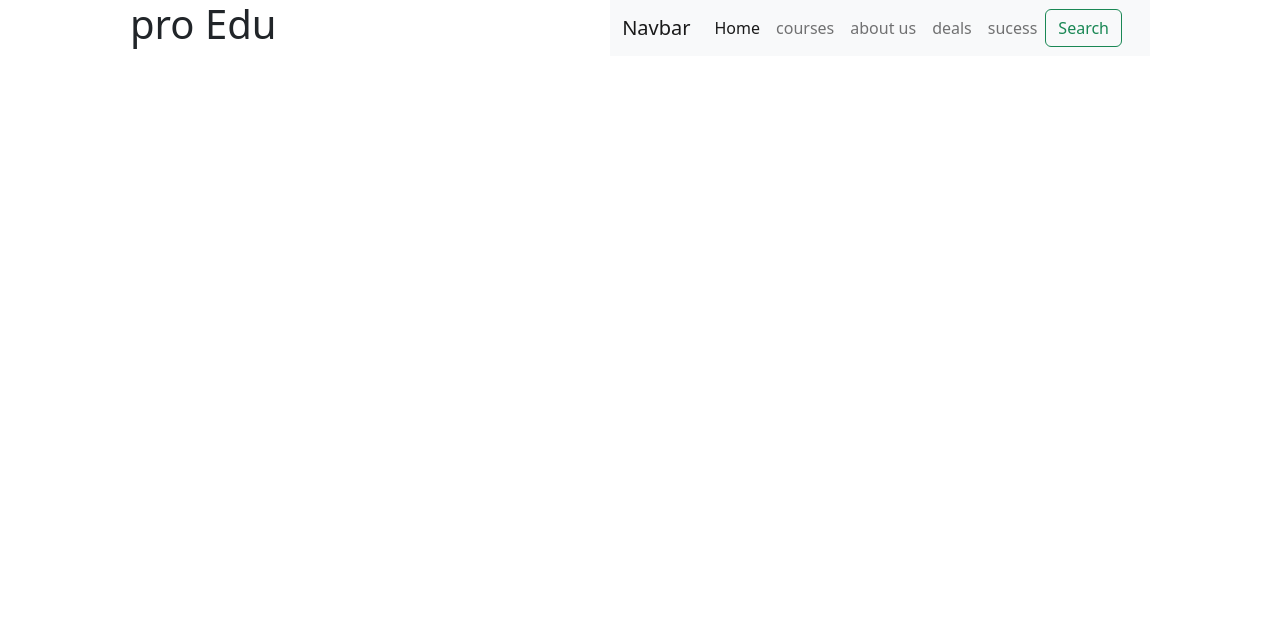
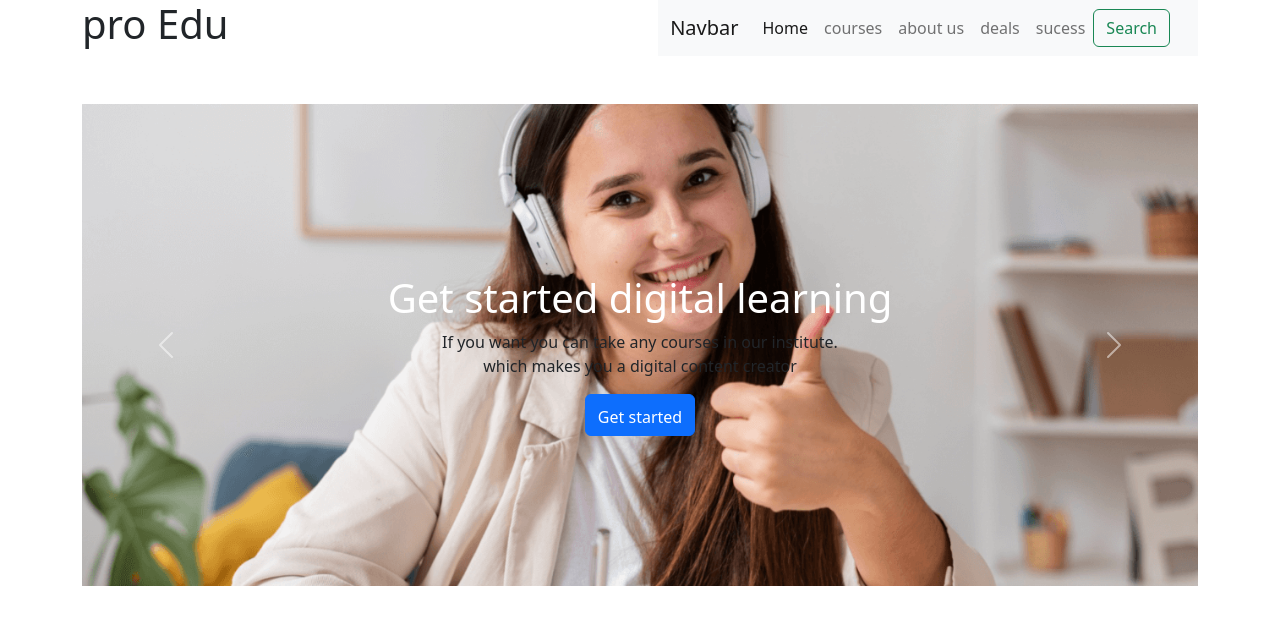
Before and after one commit to niaz-abir/third-assignment, a plain HTML site: page index.html in a window 1280 px wide. Drawn offline with nearby package versions, Linux system fonts and the light colour scheme.

Commit message:
second commit

```diff
--- a/index.css
+++ b/index.css
@@ -0,0 +1,16 @@
+.carousel-inner {
+  background-image: url(cover/cover-1.png);
+  background-position: center;
+  background-size: cover;
+}
+.info {
+  text-align: center;
+  padding-top: 150px;
+  padding-bottom: 150px;
+}
+.info h1 {
+  padding-top: 20px;
+}
+.info button {
+  padding-top: 10px;
+}
--- a/index.html
+++ b/index.html
@@ -17,9 +17,9 @@
       <section class="container">
         <div class="d-flex justify-content-between">
           <div >
-            <h1 class="h1 ms-5">pro Edu</h1>
+            <h1 class="h1 ">pro Edu</h1>
           </div>
-          <div class="me-5">
+          <div >
             <nav class="navbar navbar-expand-lg bg-light">
               <div class="container-fluid">
                 <a class="navbar-brand" href="#">Navbar</a>
@@ -71,9 +71,31 @@
       <!--navbar end here-->
 
   <!--heading sections start here-->
-      <section class="container">
+      <section class="container mt-5">
+        <div id="carouselExampleControls" class="carousel slide" data-bs-ride="carousel">
+            <div class="carousel-inner">
+            <div class="row ">
+
+            <div class="col info">
+                <h1 class="text-white">Get started digital learning</h1>
+                <p>If you want you can take any courses in our institute.<br>which makes you a digital content creator</p>
+                <button class="btn btn-primary">Get started</button>
+            </div>
+            </div>
+
+            <button class="carousel-control-prev" type="button" data-bs-target="#carouselExampleControls" data-bs-slide="prev">
+              <span class="carousel-control-prev-icon" aria-hidden="true"></span>
+              <span class="visually-hidden">Previous</span>
+            </button>
+            <button class="carousel-control-next" type="button" data-bs-target="#carouselExampleControls" data-bs-slide="next">
+              <span class="carousel-control-next-icon" aria-hidden="true"></span>
+              <span class="visually-hidden">Next</span>
+            </button>
+          </div>
+
 
       </section>
+       <!--heading sections start here-->
     </header>
 
     <script src="	https://cdn.jsdelivr.net/npm/bootstrap@5.2.0/dist/js/bootstrap.bundle.min.js"></script>
```
